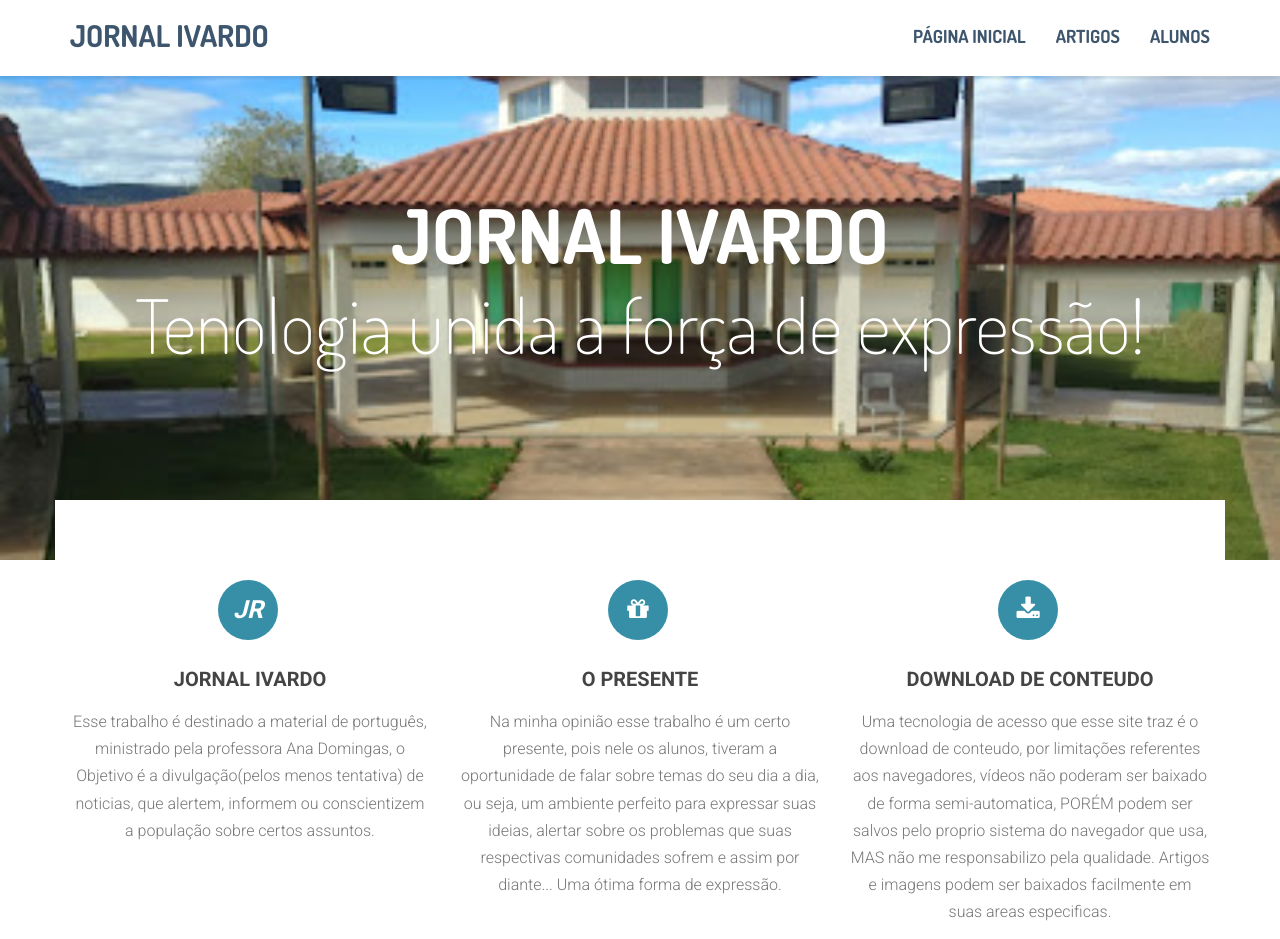
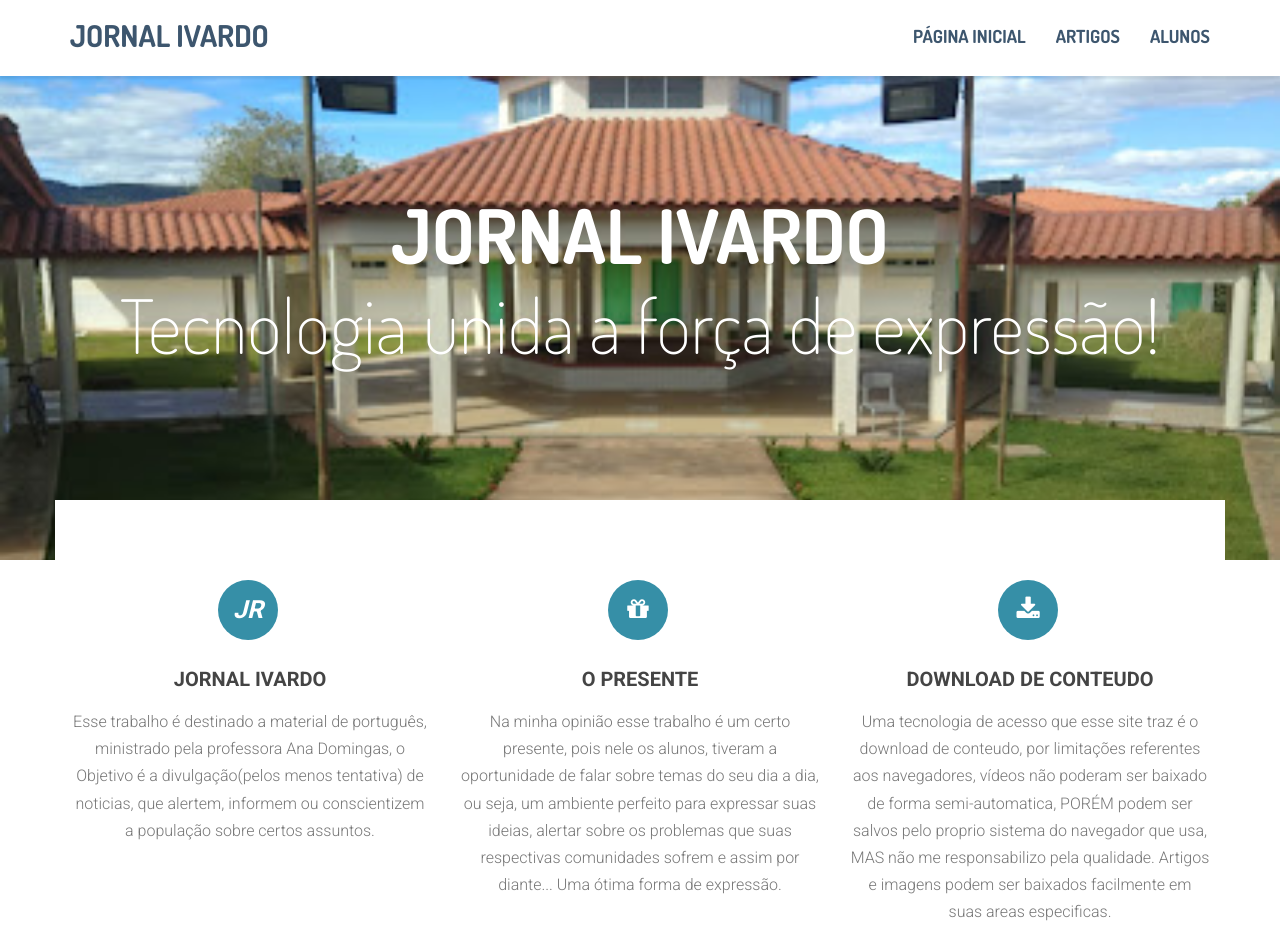
Before and after one commit to bippoles/jornal-ivardo, a plain HTML site: page index.html in a window 1280 px wide. Shown: the top 939 px of the page. Drawn offline with Linux system fonts and the light colour scheme.

Commit message:
Update index.html

```diff
--- a/index.html
+++ b/index.html
@@ -43,7 +43,7 @@
 						 JORNAL IVARDO
 					</div>
 					<div class="subtext-image" data-scrollreveal="enter bottom over 1.7s after 0.3s">
-						 Tenologia unida a força de expressão!
+						 Tecnologia unida a força de expressão!
 					</div>
 				</div>
 			</div>
```
